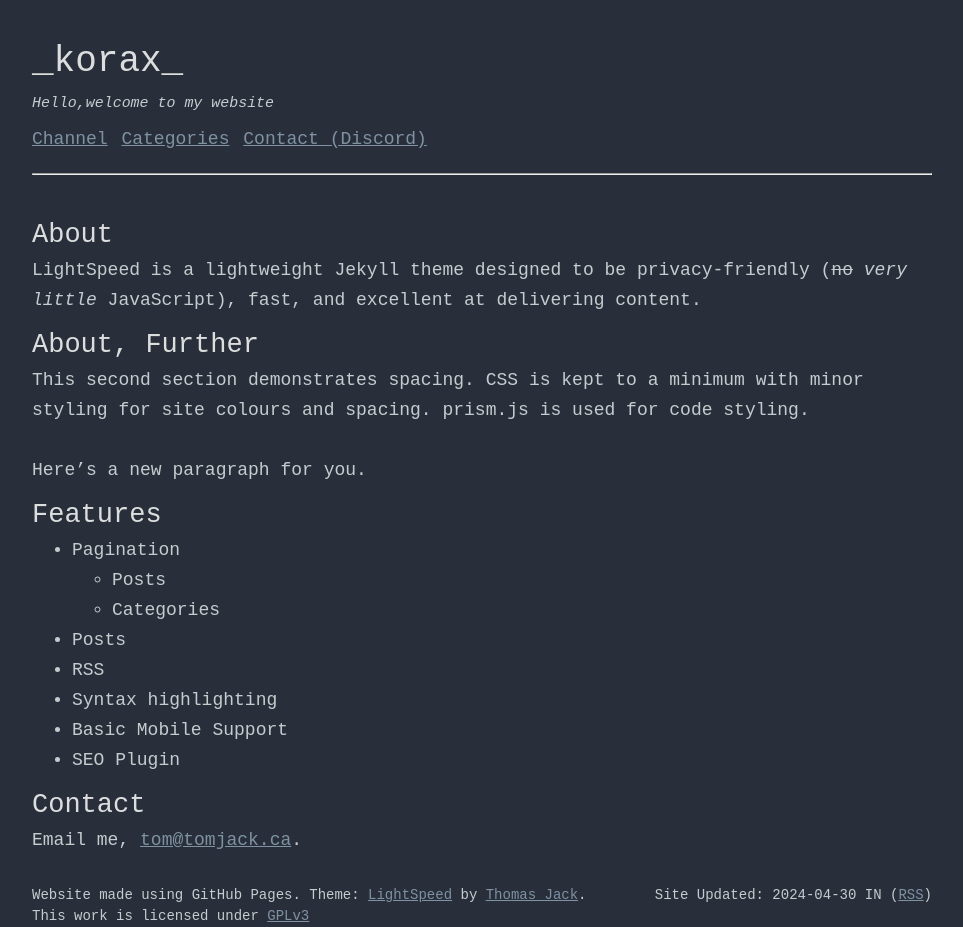
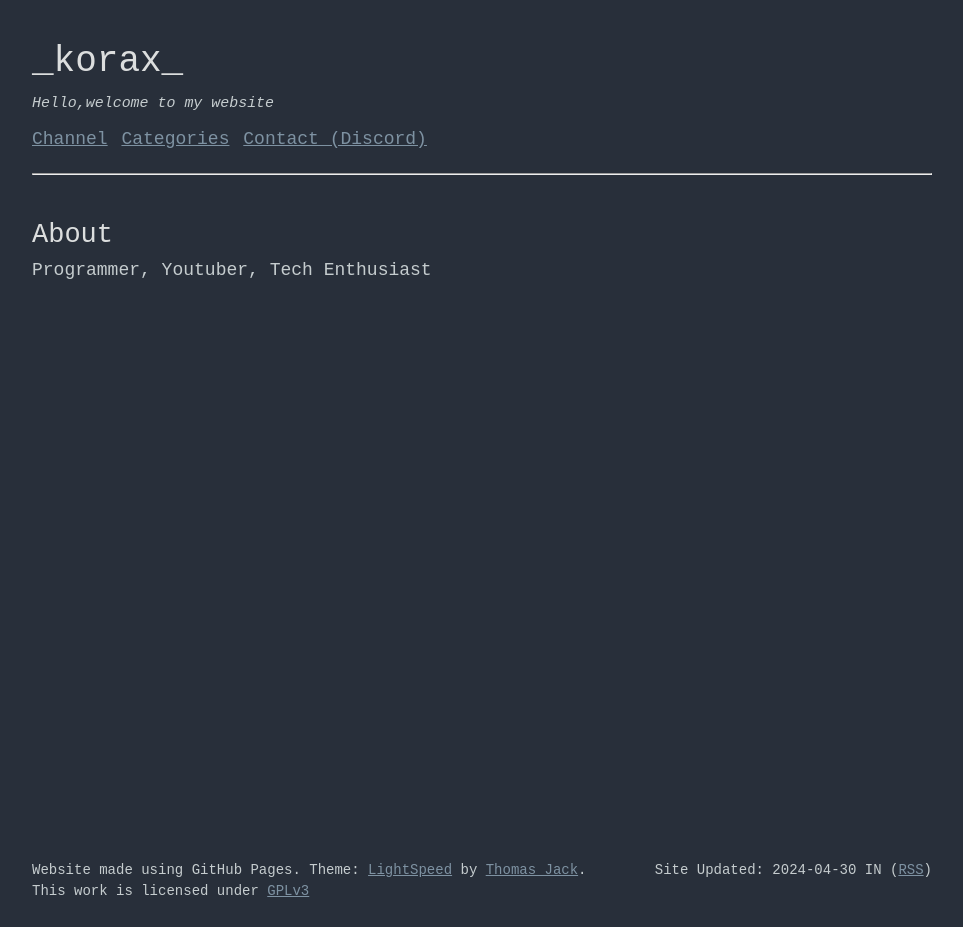
Before and after one commit to koraxial/koraxial.github.io, a Jekyll site: the page built from index.md, in a window 1280 px wide. Shown: the whole page, without its empty margins (158-1121 px from the left). Built offline with Jekyll 4.4.1, drawn with Linux system fonts in a browser that asks for light colours; after the commit the page ends 902 px from its top, so only the background shows below that.

Commit message:
Update index.md

```diff
--- a/index.md
+++ b/index.md
@@ -1,27 +1,7 @@
 ---
 layout: default
-title: LightSpeed Contact
+title: korax's Website | Home
 ---
 
 ## About
-LightSpeed is a lightweight Jekyll theme designed to be privacy-friendly (~~no~~ _very little_ JavaScript), fast, and
-excellent at delivering content.
-
-## About, Further
-This second section demonstrates spacing. CSS is kept to a minimum with minor styling
-for site colours and spacing. prism.js is used for code styling.
-<br>
-Here's a new paragraph for you.
-
-## Features
-- Pagination
-    - Posts
-    - Categories
-- Posts
-- RSS
-- Syntax highlighting
-- Basic Mobile Support
-- SEO Plugin
-
-## Contact
-Email me, [tom@tomjack.ca](mailto:tom@tomjack.ca).
+Programmer, Youtuber, Tech Enthusiast
```
